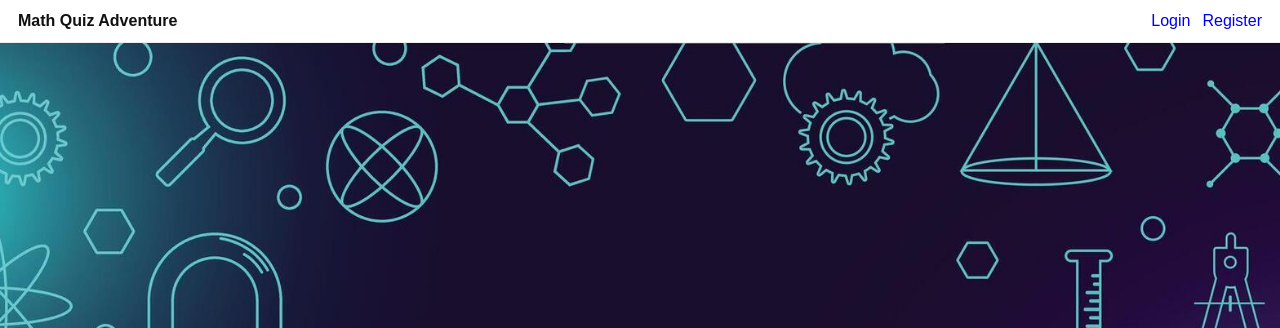
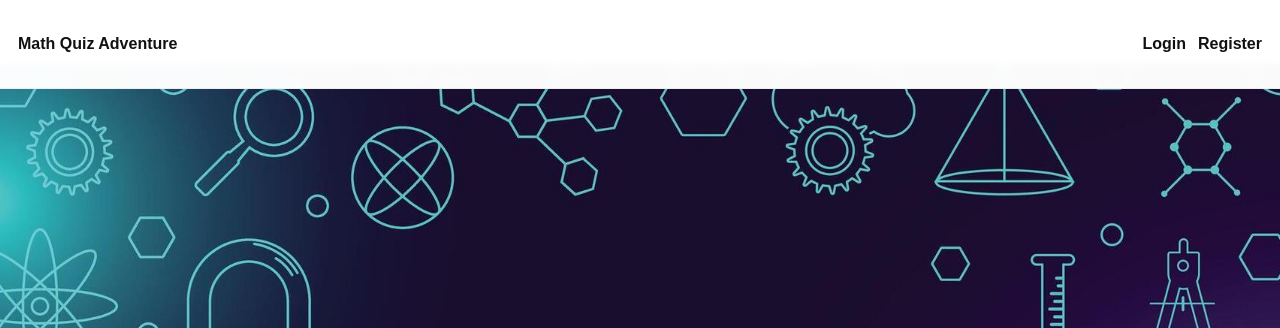
Before and after one commit to MenashaMunasinghe/math-quiz-adventure-v2, a plain HTML site: page frontend/end.html in a window 1280 px wide. Shown: the top 328 px of the page. Drawn offline with Linux system fonts and the light colour scheme.

Commit message:
fix UI issues and added a header with logout button

```diff
--- a/frontend/end.css
+++ b/frontend/end.css
@@ -9,8 +9,8 @@ section {
   text-align: center;
   color: white;
   background: url('bd.jpg') no-repeat center center/cover;
-  height: 100vh;
-  width: 100vw;
+  min-height: calc(100vh - 64px);
+  width: 100%;
   display: flex;
   flex-direction: column;   /* stack items vertically */
   justify-content: center;  /* center vertically */
--- a/frontend/js/auth-ui.js
+++ b/frontend/js/auth-ui.js
@@ -5,41 +5,60 @@ function buildHeader() {
   const token = getToken();
   const user = getUser();
 
+  // Inject minimal CSS for the header and page spacing so header is consistent across pages
+  if (!document.getElementById("_site_header_styles")) {
+    const s = document.createElement("style");
+    s.id = "_site_header_styles";
+    s.textContent = `
+      :root{--header-height:64px}
+      html,body{height:100%;margin:0;padding:0;overflow-x:hidden}
+      body{padding-top:var(--header-height)}
+      header.site-header{position:fixed;top:0;left:0;right:0;height:var(--header-height);display:flex;align-items:center;justify-content:space-between;padding:12px 18px;border-bottom:1px solid #eee;background:rgba(255,255,255,0.98);backdrop-filter:saturate(120%) blur(4px);z-index:1000}
+      header.site-header a{color:#111;text-decoration:none;font-weight:700}
+      header.site-header .site-header-right{display:flex;gap:12px;align-items:center}
+      .site-logout{padding:6px 10px;cursor:pointer;border-radius:6px;border:1px solid #ddd;background:#fff}
+      .site-logout:hover{background:#f5f5f5}
+      .site-link{color:#111;text-decoration:none}
+      /* Only adjust the main hero section on the home page to account for header height */
+      body.home-page section{height:calc(100vh - var(--header-height));width:100%;display:flex;flex-direction:column;justify-content:center;align-items:center;}
+      body.home-page h1{font-size:clamp(2rem,6vw,4rem);margin-bottom:18px}
+      body.home-page .student-img{width:clamp(100px,28vw,220px);height:auto}
+    `;
+    document.head.appendChild(s);
+  }
+
   const header = document.createElement("header");
   header.className = "site-header";
-  header.style.cssText =
-    "display:flex;align-items:center;justify-content:space-between;padding:12px 18px;border-bottom:1px solid #eee;background:#fff;";
 
   const left = document.createElement("div");
-  left.innerHTML = `<a href="home.html" style="font-weight:700;text-decoration:none;color:#111">Math Quiz Adventure</a>`;
+  left.className = "site-header-left";
+  left.innerHTML = `<a href="index.html">Math Quiz Adventure</a>`;
 
   const right = document.createElement("div");
-  right.style.display = "flex";
-  right.style.alignItems = "center";
-  right.style.gap = "12px";
+  right.className = "site-header-right";
 
   if (token && user) {
     const name = document.createElement("span");
+    name.className = "site-username";
     name.textContent = user.username || "Player";
-    name.style.fontWeight = "600";
 
     const outBtn = document.createElement("button");
+    outBtn.className = "site-logout";
     outBtn.textContent = "Logout";
-    outBtn.style.padding = "6px 10px";
     outBtn.addEventListener("click", () => logout(true));
 
     right.appendChild(name);
     right.appendChild(outBtn);
   } else {
     const loginLink = document.createElement("a");
+    loginLink.className = "site-link";
     loginLink.href = "login.html";
     loginLink.textContent = "Login";
-    loginLink.style.textDecoration = "none";
 
     const regLink = document.createElement("a");
+    regLink.className = "site-link";
     regLink.href = "register.html";
     regLink.textContent = "Register";
-    regLink.style.textDecoration = "none";
 
     right.appendChild(loginLink);
     right.appendChild(regLink);
--- a/frontend/leaderboard.css
+++ b/frontend/leaderboard.css
@@ -4,10 +4,11 @@ body {
   padding: 0;
   font-family: 'Poppins', sans-serif;
   background: url('bd.jpg') no-repeat center center/cover;
-  height: 100vh;
+  min-height: calc(100vh - 64px);
   display: flex;
   justify-content: center;
   align-items: center;
+  box-sizing: border-box;
 }
 
 /* Container */
--- a/frontend/quiz.css
+++ b/frontend/quiz.css
@@ -3,10 +3,11 @@ body {
   padding: 0;
   font-family: 'Poppins', sans-serif;
   background: url('bd.jpg') no-repeat center center/cover;
-  height: 100vh;
+  min-height: calc(100vh - 64px);
   display: flex;
   justify-content: center;
   align-items: center;
+  box-sizing: border-box;
 }
 
 .quiz-container {
--- a/frontend/style.css
+++ b/frontend/style.css
@@ -12,10 +12,11 @@ section{
     justify-content: center;
     align-items: center;
     width: 100%;
-    height: 100vh;
+    min-height: calc(100vh - 64px);
     background: url('bd.jpg')no-repeat;
     background-size: cover;
     background-position: center;
+    box-sizing: border-box;
 }
 
 .login-box{
```
Also changed, not shown: frontend/index.html (added, +26 -0 lines), frontend/leaderboard.html (+1 -1 lines).
